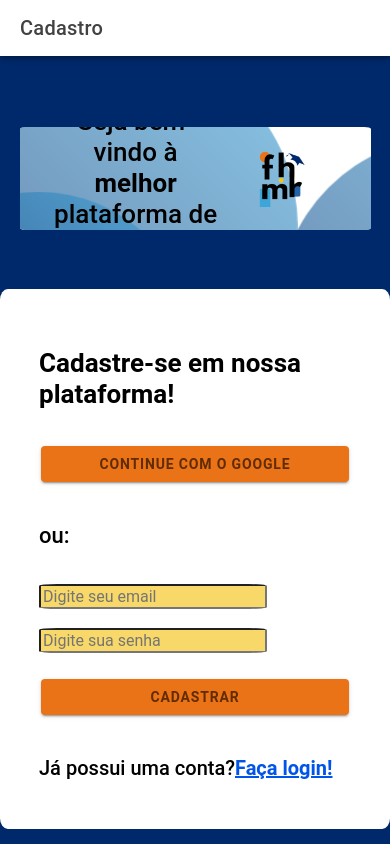
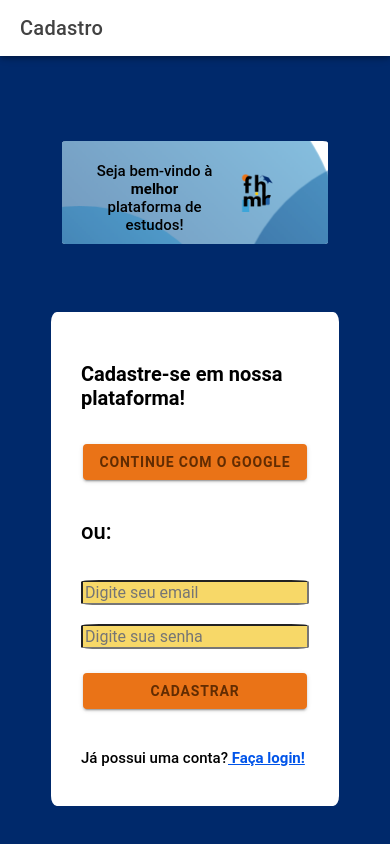
Before and after one commit to laiswfiori/INI3A-EQ2, a React (Vite) app in the folder src/frontend/: page /registro/registro in a window 390 px wide. Built offline with nearby package versions, Linux system fonts and the light colour scheme.

Commit message:
organização css registro

```diff
--- a/src/frontend/src/components/Animacao.css
+++ b/src/frontend/src/components/Animacao.css
@@ -84,3 +84,35 @@
         opacity: 1;
       }
     }
+
+    .bola {
+      animation: moverEGradiente 10s infinite ease-in-out alternate;
+    }
+
+    .bola1 {
+      animation-delay: 0s;
+    }
+
+    .bola2 {
+      animation-delay: 2s;
+    }
+
+    .bola3 {
+      animation-delay: 4s;
+    }
+
+    /* Animação que move a bola em direção ao centro e muda o gradiente */
+    @keyframes moverEGradiente {
+      0% {
+        transform: translate(0, 0) scale(1);
+        background: linear-gradient(45deg, #00296b, #3da5d9);
+      }
+      50% {
+        transform: translate(100px, 100px) scale(1.2);
+        background: linear-gradient(225deg, #3da5d9, #00296b);
+      }
+      100% {
+        transform: translate(0px, 0px) scale(1);
+        background: linear-gradient(45deg, #00296b, #3da5d9);
+      }
+    }
--- a/src/frontend/src/pages/login/Login.tsx
+++ b/src/frontend/src/pages/login/Login.tsx
@@ -1,6 +1,9 @@
 import React from 'react';
 import { IonPage, IonHeader, IonToolbar, IonTitle, IonContent, IonButton, IonRow, IonLabel } from '@ionic/react';
-import './login.css';
+import './css/geral.css';
+import './css/ui.css';
+import './css/layout.css';
+import './css/animation.css';
 
 const Login: React.FC = () => {
   return (
--- a/src/frontend/src/pages/registro/Registro.tsx
+++ b/src/frontend/src/pages/registro/Registro.tsx
@@ -3,6 +3,8 @@ import { IonPage, IonHeader, IonToolbar, IonTitle, IonContent, IonButton } from
 import './css/geral.css';
 import './css/layout.css';
 import './css/ui.css';
+import './../../components/Animacao.css';
+
 
 const Registro: React.FC = () => {
   return (
@@ -25,7 +27,7 @@ const Registro: React.FC = () => {
               <input type="password" placeholder="Digite sua senha" /><br /><br />
               <IonButton className="botao"><b>Cadastrar</b></IonButton><br />
               <h4>Já possui uma conta?
-                <a href="/login/login"><b>Faça login!</b></a>
+                <a href="/login/login"><b> Faça login!</b></a>
               </h4>
             </div>
 
@@ -34,10 +36,11 @@ const Registro: React.FC = () => {
               <div className="bola bola1"></div>
               <div className="bola bola2"></div>
               <div className="bola bola3"></div>
-
+              <div id="org">
               <h1>Seja bem-vindo à <b>melhor</b> plataforma de estudos!</h1>
               <div id="img">
                 <img src="/imgs/logoSemFundo.png" alt="Logo png" />
+              </div>
               </div>
             </div>
           </div>
--- a/src/frontend/src/pages/registro/css/geral.css
+++ b/src/frontend/src/pages/registro/css/geral.css
@@ -1,19 +1,14 @@
 .cadastro-container{
     .div1{
-        background-color: white;
         padding: 10%;
-        border-radius: 2%;
     }
     .div2{
         display: flex;
-        background-color: white;
         padding: 10%;
         height: 77%;
         position: relative;
         overflow: hidden;/* ou o tamanho que você quiser */
         padding: 2rem;
-        color: rgb(0, 0, 0);
-        border-radius: 2%;
 
         h1, #img{
             position: relative;
@@ -26,16 +21,10 @@
     margin-top: 2%;
     margin-bottom: 2%;
     display: flex;
-    color: #622c02;
-    --background: #ea7317;
 }
 
 h1,h3,h4{
     margin: 0;
-}
-
-#body{
-    background-color: #00296b;
 }
 
 #img{
@@ -54,48 +43,20 @@ h1,h3,h4{
     position: absolute;
     width: 300px;
     height: 300px;
-    border-radius: 50%;
-    background: linear-gradient(45deg, #00296b, #3da5d9);
-    animation: moverEGradiente 10s infinite ease-in-out alternate;
-    opacity: 0.6;
     z-index: 1;
   }
 
   .bola1 {
     top: -150px;
     left: -150px;
-    animation-delay: 0s;
   }
 
   .bola2 {
     bottom: -150px;
     right: -150px;
-    animation-delay: 2s;
   }
 
   .bola3 {
     top: 50%;
     left: -150px;
-    animation-delay: 4s;
   }
-
-  /* Animação que move a bola em direção ao centro e muda o gradiente */
-  @keyframes moverEGradiente {
-    0% {
-      transform: translate(0, 0) scale(1);
-      background: linear-gradient(45deg, #00296b, #3da5d9);
-    }
-    50% {
-      transform: translate(100px, 100px) scale(1.2);
-      background: linear-gradient(225deg, #3da5d9, #00296b);
-    }
-    100% {
-      transform: translate(0px, 0px) scale(1);
-      background: linear-gradient(45deg, #00296b, #3da5d9);
-    }
-  }
-
-  input{
-    border-radius: 8%;
-    background: #f7d868;
-  }
--- a/src/frontend/src/pages/registro/css/layout.css
+++ b/src/frontend/src/pages/registro/css/layout.css
@@ -48,27 +48,50 @@
         display: grid;
         place-items: center;
         grid-template-rows: 1fr 4fr 4fr 1fr;
-        grid-template-columns: 1fr;
+        grid-template-columns: 1fr 15fr 1fr;
 
         grid-gap: 7%;
         margin: 0;
         height: 100vh;
         .div2{
             grid-row-start: 2;
+            grid-column-start: 2;
             display: flex;
             align-items: center;
             justify-content: space-around;
             flex-direction: row;
             margin: 5%;
             height: 100%;
-
-            #img{
-                display: flex;
-                align-items: center;
+            #org{
+                display: grid;
+                grid-template-columns: 3fr 2fr;
+                h1{
+                    font-size: 15px;
+                    text-align: center;
+                }
+                #img{
+                    display: flex;
+                    align-items: center;
+                }
             }
         }
         .div1{
             grid-row-start: 3;
+            grid-column-start: 2;
+            margin: 3%;
+            max-width: 100%;
+            h1{
+                font-size: 20px;
+            }
+            h4{
+                font-size: 15px;
+            }
         }
     }
 }
+
+@media (max-width: 320px) {
+    .div2{
+        width: 100%;
+    }
+}
--- a/src/frontend/src/pages/registro/css/ui.css
+++ b/src/frontend/src/pages/registro/css/ui.css
@@ -0,0 +1,30 @@
+.cadastro-container{
+    .div1{
+        background-color: white;
+        border-radius: 2%;
+    }
+    .div2{
+        background-color: white;
+        color: rgb(0, 0, 0);
+        border-radius: 2%;
+    }
+}
+.botao{
+    color: #622c02;
+    --background: #ea7317;
+}
+
+#body{
+    background-color: #00296b;
+}
+
+  .bola {
+    border-radius: 50%;
+    background: linear-gradient(45deg, #00296b, #3da5d9);
+    opacity: 0.6;
+  }
+
+  input{
+    border-radius: 8%;
+    background: #f7d868;
+  }
```
Also changed, not shown: src/frontend/src/pages/login/css/animation.css (added), src/frontend/src/pages/login/css/geral.css (renamed from src/frontend/src/pages/login/login.css), src/frontend/src/pages/login/css/layout.css (added), src/frontend/src/pages/login/css/ui.css (added), 1 other file (tests, documents, lock files or other folders).
